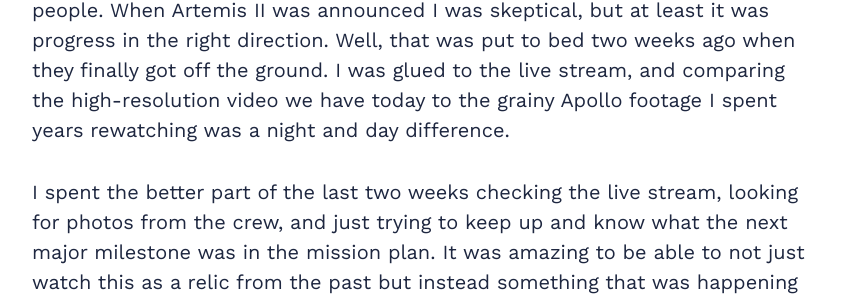
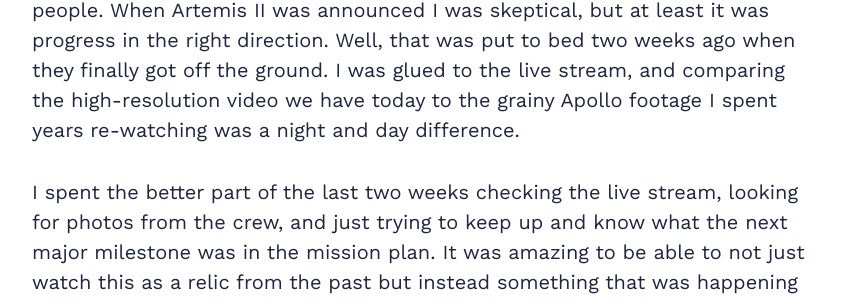
Before and after one commit to tomarra/tomarra.github.io, a Jekyll site: the page built from _posts/2026-04-12-Artemis-II.md, in a window 1280 px wide and 900 px high, scrolled down 359 px. Shown: the part 382-684 px from the top of the window, without its empty margins (218-1059 px from the left). Built offline with Jekyll 4.4.1, drawn with Linux system fonts in a browser that asks for light colours; nearby versions of some CDN libraries; some of the changed text lies outside the part shown.

Commit message:
spelling

```diff
--- a/_posts/2026-04-12-Artemis-II.md
+++ b/_posts/2026-04-12-Artemis-II.md
@@ -8,13 +8,13 @@
 
 Growing up, Apollo was basically mythology to me. Not in a bad way, just in a way that seemed a bit foreign given that all I saw from NASA was the Space Shuttle. For my entire life, humans just hadn't gone back to the Moon after Apollo. The greatest adventure our species ever pulled off had stopped, and nobody picked it back up. I followed Shuttle launches, building of the ISS, and loved all of it, but it wasn't the same. The Moon was right there, and we just kept not going. Not because it was impossible, because it was expensive.
 
-So while I kept an eye on things over at NASA, let's be honest, a lot of the fun stuff has been happening at SpaceX as compared to SLS, which seemed to be in a cycle of never-ending delays. It was great to see Artemis I actually get off the pad in 2022, but it's one thing to send a capsule up, it's another to send people. When Artemis II was announced I was skeptical, but at least it was progress in the right direction. Well, that was put to bed two weeks ago when they finally got off the ground. I was glued to the live stream, and comparing the high-resolution video we have today to the grainy Apollo footage I spent years rewatching was a night and day difference.
+So while I kept an eye on things over at NASA, let's be honest, a lot of the fun stuff has been happening at SpaceX as compared to SLS, which seemed to be in a cycle of never-ending delays. It was great to see Artemis I actually get off the pad in 2022, but it's one thing to send a capsule up, it's another to send people. When Artemis II was announced I was skeptical, but at least it was progress in the right direction. Well, that was put to bed two weeks ago when they finally got off the ground. I was glued to the live stream, and comparing the high-resolution video we have today to the grainy Apollo footage I spent years re-watching was a night and day difference.
 
 I spent the better part of the last two weeks checking the live stream, looking for photos from the crew, and just trying to keep up and know what the next major milestone was in the mission plan. It was amazing to be able to not just watch this as a relic from the past but instead something that was happening in real time.
 
 There's something else I keep coming back to, a direct comparison with Apollo, the timing. Apollo 8 launched in December of 1968, which by all accounts was a rough year. Assassinations, riots, a country that felt like it was tearing itself apart at the seams. People were exhausted and angry and deeply unsure about where things were headed. Fifty-some years later, it's hard not to draw a straight line to now — a country split down the middle, an economy that feels like it's barely holding together, AI eating jobs and headlines in equal measure, wars grinding on that never needed to happen.
 
-But back then, three guys strapped into a rocket, flew to the Moon, and on Christmas Eve read from Genesis while a photograph called Earthrise showed humanity what we looked like from out there. The context, the chaos of 1968, what it meant for the world is so perfectly captured in _From the Earth to the Moon_. It's an HBO miniseries Tom Hanks produced in the late 90s, and it's one of the best things ever made about the space program.
+But back then, three guys strapped into a rocket, flew to the Moon, and on Christmas Eve read from Genesis while a photograph called Earthrise showed humanity what we looked like from out there. The context, the chaos of 1968, what it meant for the world is so perfectly captured in [From the Earth to the Moon](<https://en.wikipedia.org/wiki/From_the_Earth_to_the_Moon_(miniseries)>). It's an HBO miniseries Tom Hanks produced in the late 90s, and it's one of the best things ever made about the space program.
 
 Watching a rocket lift four people off the ground and send them around the Moon this week did something that I didn't expect. When they came back with new photos taken by human eyes that hadn't been that close in over half a century, it felt a lot like relief. Like, oh good, we're still doing this. And seeing that kind of reaction from people online, news outlets, and even just my friends and family asking about the mission (knowing that I would know what's going on) felt like maybe this space stuff isn't just important for science but for humanity overall.
 
```
